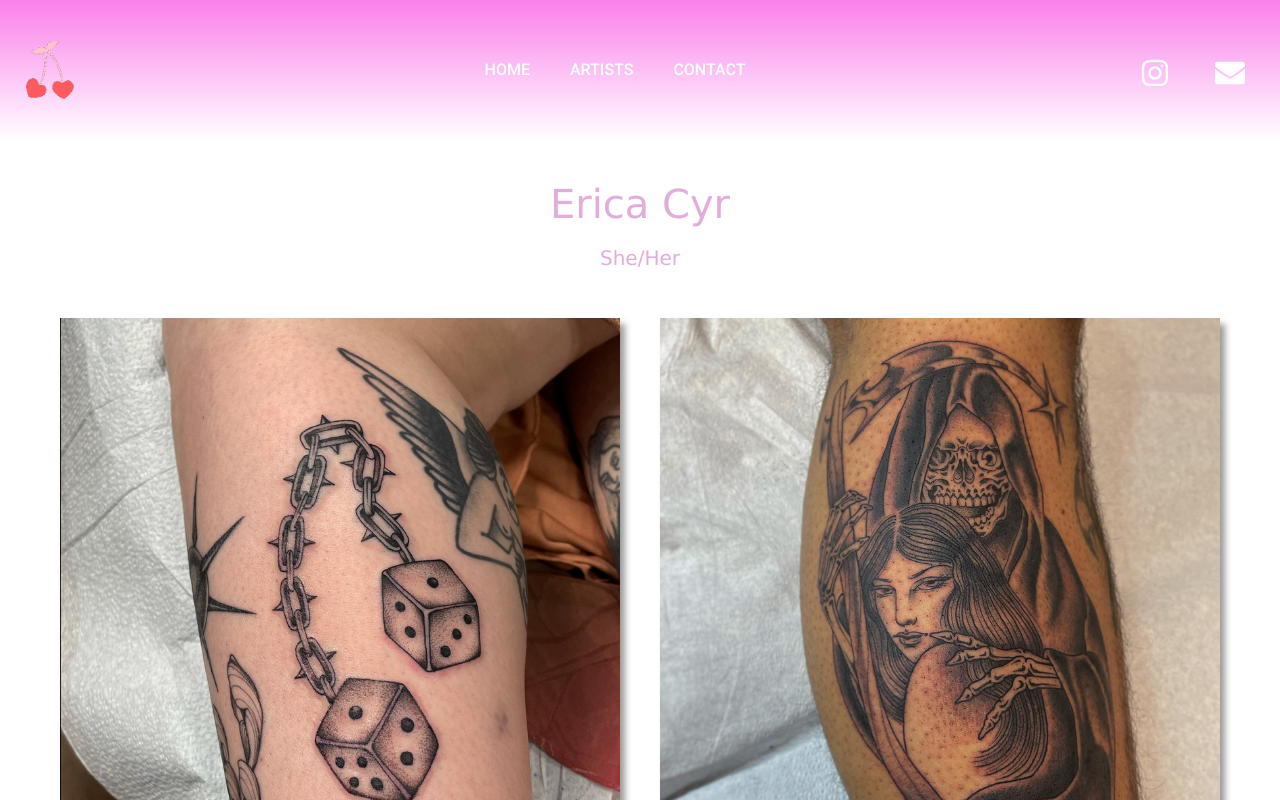
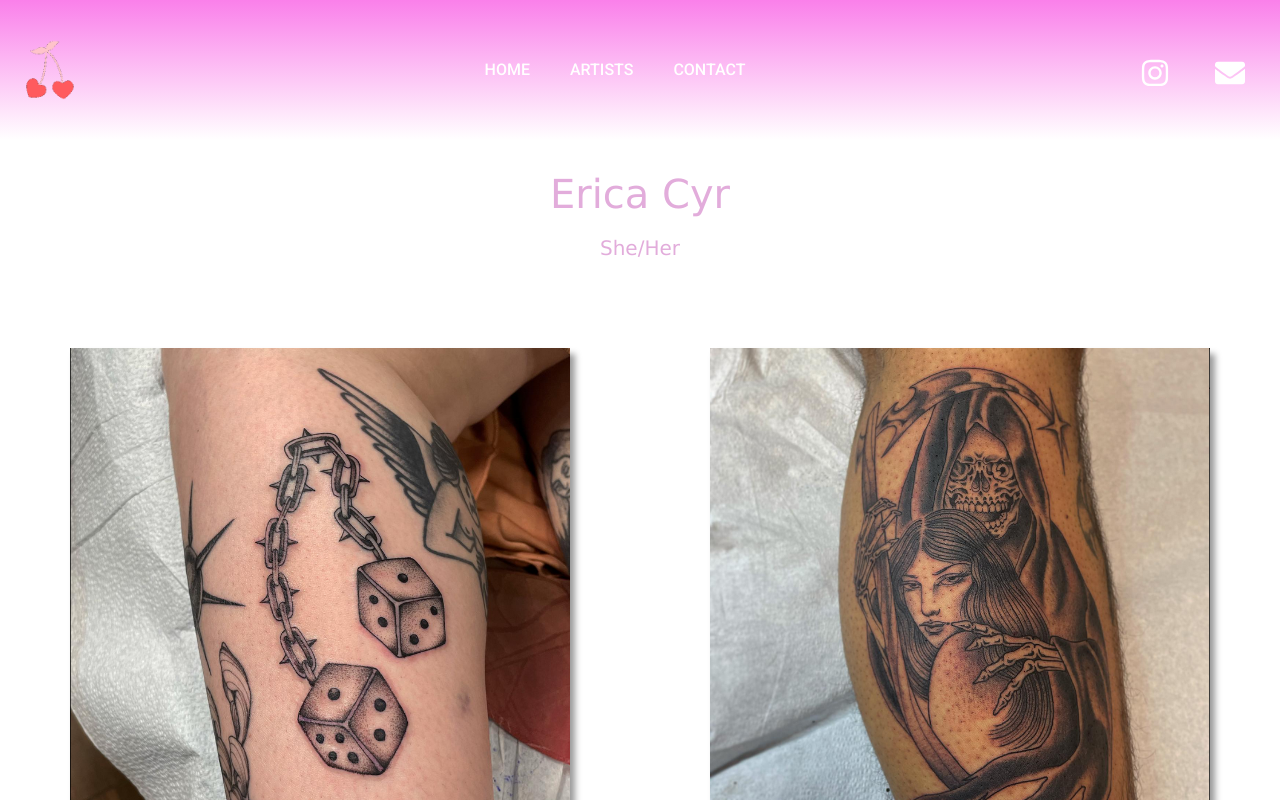
Before and after one commit to lucian716/cherry-tattoo, a React (Create React App) app: page /artists/erica in a window 1280 px wide. Shown: the top 800 px of the page. Built offline with nearby package versions, Linux system fonts and the light colour scheme; no server answers; what react-google-maps would draw is missing.

Commit message:
style updates

```diff
--- a/src/pages/Artists.jsx
+++ b/src/pages/Artists.jsx
@@ -33,7 +33,7 @@ const Artists = () => {
           <div className="artist-item" key={artist.name}>
             <Link to={`/artists/${artist.name}`}>
               <h3>{artist.name}</h3>
-              <img src={artist.image} alt={artist.name} />
+              <img src={artist.image} alt={artist.name} loading="lazy" />
             </Link>
           </div>
         ))}
--- a/src/pages/Artists/Caroline.jsx
+++ b/src/pages/Artists/Caroline.jsx
@@ -23,7 +23,11 @@ const Caroline = () => {
       <div className="photo-grid">
         {images.map((image, index) => (
           <div key={index} className="photo-item">
-            <img src={`/images/caroline/${image}`} alt={`${index}`} />
+            <img
+              src={`/images/caroline/${image}`}
+              alt={`${index}`}
+              loading="lazy"
+            />
           </div>
         ))}
       </div>
--- a/src/styles/artists.css
+++ b/src/styles/artists.css
@@ -52,44 +52,57 @@ h1 {
   padding-top: 20px;
   padding-bottom: 10px;
   color: #e2acdb;
-  font-family:'Lucida Sans', 'Lucida Sans Regular', 'Lucida Grande', 'Lucida Sans Unicode', Geneva, Verdana, sans-serif
+  font-family: 'Lucida Sans', 'Lucida Sans Regular', 'Lucida Grande', 'Lucida Sans Unicode', Geneva, Verdana, sans-serif;
 }
 
 h5 {
   display: flex;
   justify-content: center;
-  padding-bottom: 40px;
+  padding-bottom: 20px;
   color: #e2acdb;
-  font-family:'Lucida Sans', 'Lucida Sans Regular', 'Lucida Grande', 'Lucida Sans Unicode', Geneva, Verdana, sans-serif
+  font-family: 'Lucida Sans', 'Lucida Sans Regular', 'Lucida Grande', 'Lucida Sans Unicode', Geneva, Verdana, sans-serif;
 }
 
 .artist-page {
-  padding: 20px;
+  padding: 10px;
 }
 
 .photo-grid {
-  display: flex;
-  flex-wrap: wrap;
-  justify-content: space-between;
-  margin: -20px 20px;
+  display: grid;
+  grid-template-columns: repeat(2, 1fr);
+  gap: 20px; /* Adjust gap as needed */
   padding-bottom: 50px;
 }
 
 .photo-item {
-  flex: 1 0 calc(50% - 40px);
-  margin: 20px;
   box-shadow: 0.3rem 0.4rem 0.4rem rgba(0, 0, 0, 0.4);
   overflow: hidden;
+  position: relative;
+  margin: 60px 60px; /* Adjust margin as needed */
 }
 
 .photo-item img {
   display: block;
   width: 100%;
-  height: 100%;
-  object-fit: cover;
+  height: auto;
   transition: transform 400ms ease-out;
 }
 
 .photo-item:hover img {
-  transform: scale(1.15);
+  transform: scale(1.2);
 }
+
+.photo-item::before {
+  content: "";
+  display: block;
+  padding-bottom: 100%;
+}
+
+.photo-item img {
+  position: absolute;
+  top: 0;
+  left: 0;
+  width: 100%;
+  height: 100%;
+  object-fit: cover;
+}
--- a/src/styles/header.css
+++ b/src/styles/header.css
@@ -94,13 +94,13 @@
   transform: translateX(-50%) scaleX(0);
   width: 100%;
   height: 2px;
-  background: rgba(255, 255, 255, 0.8);
+  background: #ffffff;
   transform-origin: center;
   transition: transform 0.3s;
 }
 
 .header-icons a:hover {
-  color: white;
+  color: #ffffff;
 }
 
 .header-icons a:hover::before {
```
